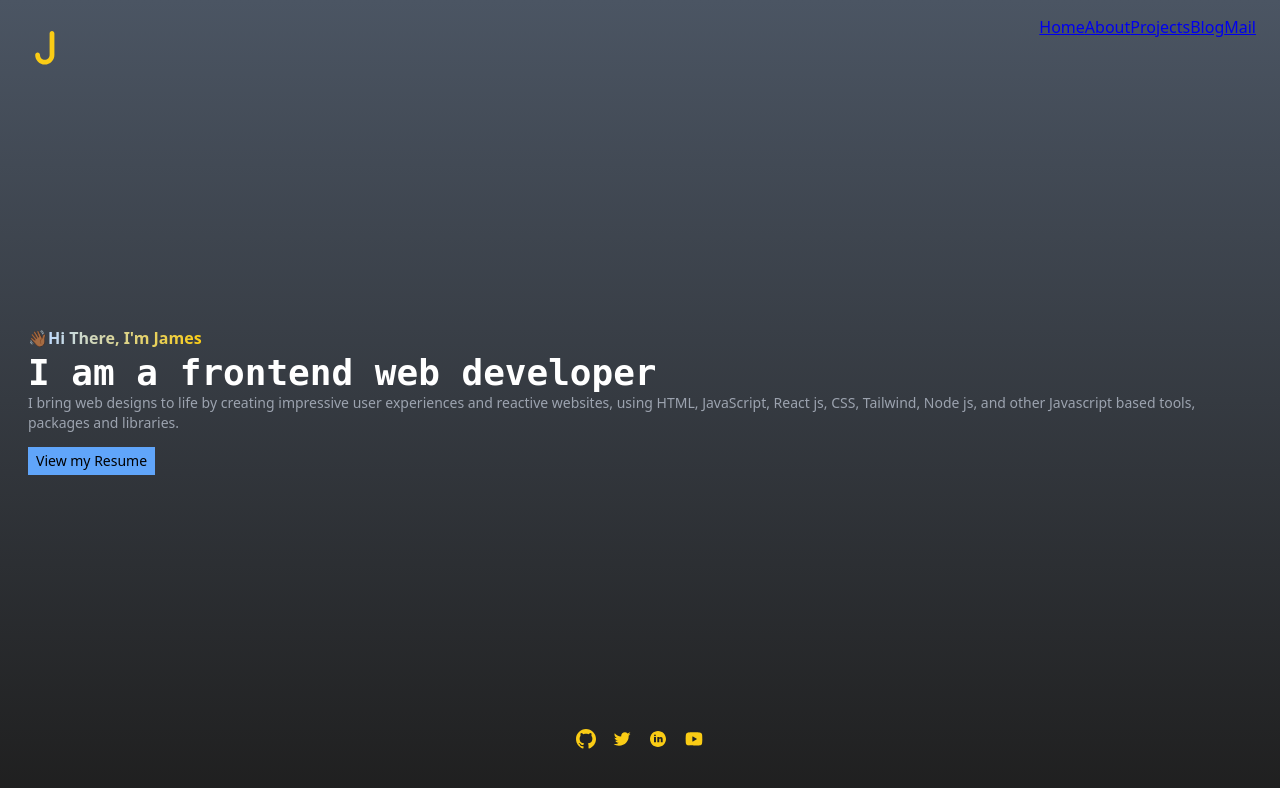
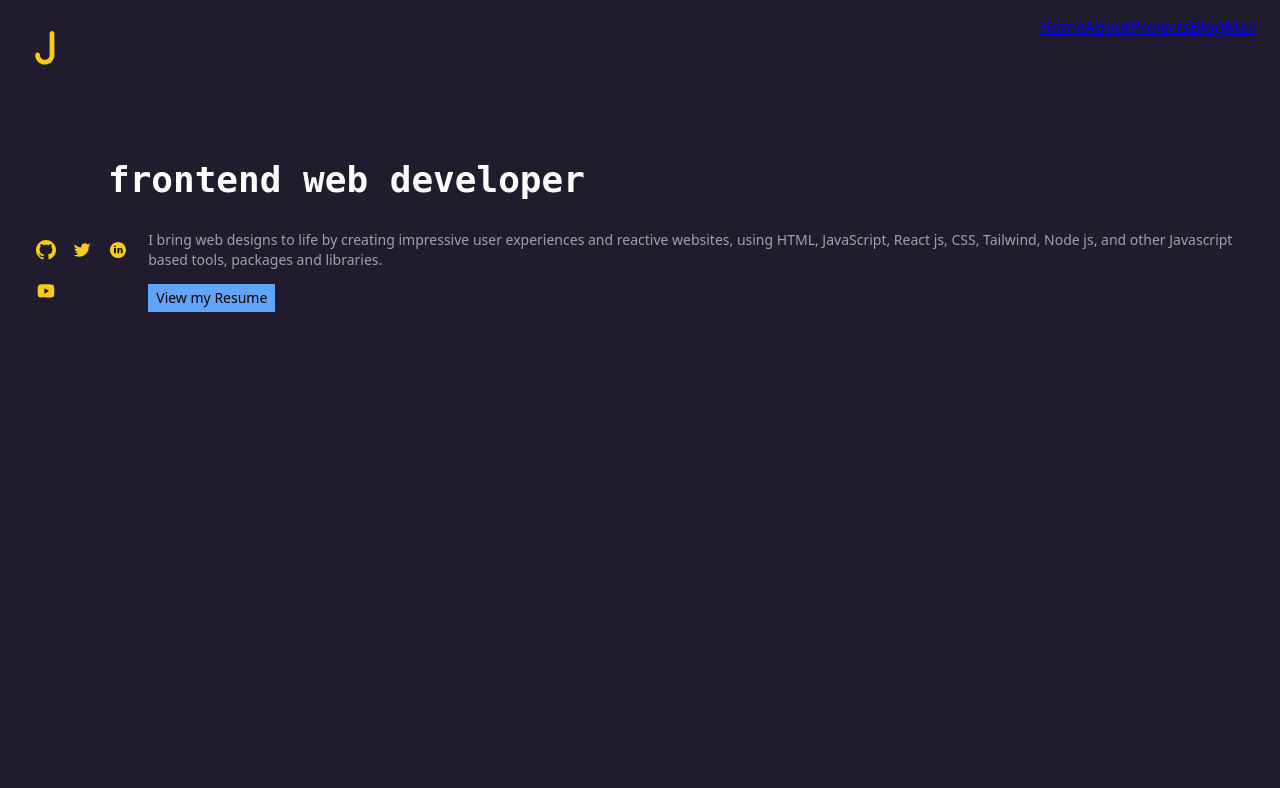
Before and after one commit to james-e-o/Profile, a Next.js app: page / in a window 1280 px wide. Shown: the top 788 px of the page. Built offline with nearby package versions, Linux system fonts and the light colour scheme; a web font is replaced by a local one.

Commit message:
office push07/24-profile

```diff
--- a/app/globals.css
+++ b/app/globals.css
@@ -19,14 +19,13 @@
 @font-face {
     font-family: "Orbitron";
     src: url("../public/fonts/Orbitron/Orbitron-VariableFont_wght.ttf");
-
 }
 
 .menu_logo {
     @apply mt-0
 }
 
-#page-footer svg {
+#svg-container svg {
     @apply mx-2 mb-3 fill-yellow-400
     w-5
 }
--- a/app/layout.jsx
+++ b/app/layout.jsx
@@ -11,7 +11,8 @@ export default function RootLayout({ children }) {
 
   return (
     <html lang="en" className="m-0 p-0">
-      <body className="z-[1] layout bg-gradient-to-b from-slate-600 to- bg-deepSlate bg-no-repeat m-0 text-white font-sans h-vh92">
+
+      <body className="z-[1] layout bg-[#201c2e] bg-no-repeat m-0 text-white font-sans h-vh92">
 
 
           {children}
--- a/app/page.jsx
+++ b/app/page.jsx
@@ -11,32 +11,37 @@ export default function Home() {
 
     const className = "text-yellow-400 fill-yellow-400 font-sans text-5xl m-0 pt-2 pl-1"
 
-    const data = <div id="container" className="relative flex flex-col justify-between bg-gradient-to-b from-gray-600 to- bg-deepSlate bg-no-repeat h-vh92 lg:h-screen ">
+    const data = <div id="container" className="relative  justify-between bg-[#201c2e] h-vh92 lg:h-screen ">
 
         <Nav logo={logo} color={className} prop={ret}/>
         <Mobile_menu/>
         <main className="m-0 py-2 px-7">
-            <div id="main_wrapper" className="opacity-100 translate-y-0 animate-land_anime2">
-                <h4 className="m-0 pb-1">
+            <div id="main_wrapper" className="opacity-100 relative translate-y-0 animate-land_anime2">
+                {/* <h4 className="m-0 pb-1">
                     <span className="w-3 h-3 p- fill-amber-800">&#128075;&#127998;</span>
                     <span className="text-gray-300 bg-clip-text text-transparent bg-gradient-to-r from-blue-200 to-yellow-400 ">Hi There, I'm James</span>
-                </h4>
-                <h2 className="m-0 p-0 text-4xl font-Orbitron font-semibold">I am a frontend web developer</h2>
-                <p id="info" className="text-gray-400 text-sm m-0 p-0">I bring web designs to life by creating impressive user experiences and reactive websites, using HTML, JavaScript, React js, CSS, Tailwind, Node js, and other Javascript based tools, packages and libraries. </p>
-                <p id="CTA"
-                className="px-2 py-1 bg-blue-400 inline-block text-black text-sm font-thin">
-                {/* <span className="text-2xl m-0 p-0 border-spacing-0 border-0 text-pink-400"> →</span>  */}
-                View my Resume</p>
+                </h4> */}
+                <h2 className=" ml-20 mt-14 text-4xl font-Orbitron font-semibold">frontend web developer</h2>
+
+            </div>
+            <div id='lower-main' className="flex">
+                <div id='svg-container' className="py-2 animate-blink_anime">
+                    <Link href="http://www.github.com/james-e-o"><svg xmlns="http://www.w3.org/2000/svg" width="24" height="24" viewBox="0 0 24 24"><path d="M12 0c-6.626 0-12 5.373-12 12 0 5.302 3.438 9.8 8.207 11.387.599.111.793-.261.793-.577v-2.234c-3.338.726-4.033-1.416-4.033-1.416-.546-1.387-1.333-1.756-1.333-1.756-1.089-.745.083-.729.083-.729 1.205.084 1.839 1.237 1.839 1.237 1.07 1.834 2.807 1.304 3.492.997.107-.775.418-1.305.762-1.604-2.665-.305-5.467-1.334-5.467-5.931 0-1.311.469-2.381 1.236-3.221-.124-.303-.535-1.524.117-3.176 0 0 1.008-.322 3.301 1.23.957-.266 1.983-.399 3.003-.404 1.02.005 2.047.138 3.006.404 2.291-1.552 3.297-1.23 3.297-1.23.653 1.653.242 2.874.118 3.176.77.84 1.235 1.911 1.235 3.221 0 4.609-2.807 5.624-5.479 5.921.43.372.823 1.102.823 2.222v3.293c0 .319.192.694.801.576 4.765-1.589 8.199-6.086 8.199-11.386 0-6.627-5.373-12-12-12z"/></svg></Link>
+                    <Link href="http://www.twitter.com/james__e__o"><svg name="twitter" id="twitter" xmlns="http://www.w3.org/2000/svg"  viewBox="0 0 24 24" width="24px" height="24px">    <path d="M22,3.999c-0.78,0.463-2.345,1.094-3.265,1.276c-0.027,0.007-0.049,0.016-0.075,0.023c-0.813-0.802-1.927-1.299-3.16-1.299 c-2.485,0-4.5,2.015-4.5,4.5c0,0.131-0.011,0.372,0,0.5c-3.353,0-5.905-1.756-7.735-4c-0.199,0.5-0.286,1.29-0.286,2.032 c0,1.401,1.095,2.777,2.8,3.63c-0.314,0.081-0.66,0.139-1.02,0.139c-0.581,0-1.196-0.153-1.759-0.617c0,0.017,0,0.033,0,0.051 c0,1.958,2.078,3.291,3.926,3.662c-0.375,0.221-1.131,0.243-1.5,0.243c-0.26,0-1.18-0.119-1.426-0.165 c0.514,1.605,2.368,2.507,4.135,2.539c-1.382,1.084-2.341,1.486-5.171,1.486H2C3.788,19.145,6.065,20,8.347,20 C15.777,20,20,14.337,20,8.999c0-0.086-0.002-0.266-0.005-0.447C19.995,8.534,20,8.517,20,8.499c0-0.027-0.008-0.053-0.008-0.08 c-0.003-0.136-0.006-0.263-0.009-0.329c0.79-0.57,1.475-1.281,2.017-2.091c-0.725,0.322-1.503,0.538-2.32,0.636 C20.514,6.135,21.699,4.943,22,3.999z"/></svg></Link>
+                    <svg id="linkedin" xmlns="http://www.w3.org/2000/svg"  viewBox="0 0 30 30" width="24px" height="24px">    <path d="M15,3C8.373,3,3,8.373,3,15c0,6.627,5.373,12,12,12s12-5.373,12-12C27,8.373,21.627,3,15,3z M10.496,8.403 c0.842,0,1.403,0.561,1.403,1.309c0,0.748-0.561,1.309-1.496,1.309C9.561,11.022,9,10.46,9,9.712C9,8.964,9.561,8.403,10.496,8.403z M12,20H9v-8h3V20z M22,20h-2.824v-4.372c0-1.209-0.753-1.488-1.035-1.488s-1.224,0.186-1.224,1.488c0,0.186,0,4.372,0,4.372H14v-8 h2.918v1.116C17.294,12.465,18.047,12,19.459,12C20.871,12,22,13.116,22,15.628V20z"/></svg>
+                    <svg id="youtube" xmlns="http://www.w3.org/2000/svg"  viewBox="0 0 24 24" width="24px" height="24px">    <path d="M21.582,6.186c-0.23-0.86-0.908-1.538-1.768-1.768C18.254,4,12,4,12,4S5.746,4,4.186,4.418 c-0.86,0.23-1.538,0.908-1.768,1.768C2,7.746,2,12,2,12s0,4.254,0.418,5.814c0.23,0.86,0.908,1.538,1.768,1.768 C5.746,20,12,20,12,20s6.254,0,7.814-0.418c0.861-0.23,1.538-0.908,1.768-1.768C22,16.254,22,12,22,12S22,7.746,21.582,6.186z M10,14.598V9.402c0-0.385,0.417-0.625,0.75-0.433l4.5,2.598c0.333,0.192,0.333,0.674,0,0.866l-4.5,2.598 C10.417,15.224,10,14.983,10,14.598z"/></svg>
+                </div>
+                <div id='right-low'>
+                    <p id="info" className="text-gray-400 text-sm m-0 p-0">I bring web designs to life by creating impressive user experiences and reactive websites, using HTML, JavaScript, React js, CSS, Tailwind, Node js, and other Javascript based tools, packages and libraries. </p>
+                    <p id="CTA"
+                    className="px-2 py-1 bg-blue-400 inline-block text-black text-sm font-thin">
+                    {/* <span className="text-2xl m-0 p-0 border-spacing-0 border-0 text-pink-400"> →</span>  */}
+                    View my Resume</p>
+                </div>
             </div>
         </main>
         <footer className="m-0 px-4 pb-6 flex justify-center">
-            <div id='page-footer' className="py-2 animate-blink_anime">
 
-            <Link href="http://www.github.com/james-e-o"><svg xmlns="http://www.w3.org/2000/svg" width="24" height="24" viewBox="0 0 24 24"><path d="M12 0c-6.626 0-12 5.373-12 12 0 5.302 3.438 9.8 8.207 11.387.599.111.793-.261.793-.577v-2.234c-3.338.726-4.033-1.416-4.033-1.416-.546-1.387-1.333-1.756-1.333-1.756-1.089-.745.083-.729.083-.729 1.205.084 1.839 1.237 1.839 1.237 1.07 1.834 2.807 1.304 3.492.997.107-.775.418-1.305.762-1.604-2.665-.305-5.467-1.334-5.467-5.931 0-1.311.469-2.381 1.236-3.221-.124-.303-.535-1.524.117-3.176 0 0 1.008-.322 3.301 1.23.957-.266 1.983-.399 3.003-.404 1.02.005 2.047.138 3.006.404 2.291-1.552 3.297-1.23 3.297-1.23.653 1.653.242 2.874.118 3.176.77.84 1.235 1.911 1.235 3.221 0 4.609-2.807 5.624-5.479 5.921.43.372.823 1.102.823 2.222v3.293c0 .319.192.694.801.576 4.765-1.589 8.199-6.086 8.199-11.386 0-6.627-5.373-12-12-12z"/></svg></Link>
-            <Link href="http://www.twitter.com/james__e__o"><svg name="twitter" id="twitter" xmlns="http://www.w3.org/2000/svg"  viewBox="0 0 24 24" width="24px" height="24px">    <path d="M22,3.999c-0.78,0.463-2.345,1.094-3.265,1.276c-0.027,0.007-0.049,0.016-0.075,0.023c-0.813-0.802-1.927-1.299-3.16-1.299 c-2.485,0-4.5,2.015-4.5,4.5c0,0.131-0.011,0.372,0,0.5c-3.353,0-5.905-1.756-7.735-4c-0.199,0.5-0.286,1.29-0.286,2.032 c0,1.401,1.095,2.777,2.8,3.63c-0.314,0.081-0.66,0.139-1.02,0.139c-0.581,0-1.196-0.153-1.759-0.617c0,0.017,0,0.033,0,0.051 c0,1.958,2.078,3.291,3.926,3.662c-0.375,0.221-1.131,0.243-1.5,0.243c-0.26,0-1.18-0.119-1.426-0.165 c0.514,1.605,2.368,2.507,4.135,2.539c-1.382,1.084-2.341,1.486-5.171,1.486H2C3.788,19.145,6.065,20,8.347,20 C15.777,20,20,14.337,20,8.999c0-0.086-0.002-0.266-0.005-0.447C19.995,8.534,20,8.517,20,8.499c0-0.027-0.008-0.053-0.008-0.08 c-0.003-0.136-0.006-0.263-0.009-0.329c0.79-0.57,1.475-1.281,2.017-2.091c-0.725,0.322-1.503,0.538-2.32,0.636 C20.514,6.135,21.699,4.943,22,3.999z"/></svg></Link>
-                <svg id="linkedin" xmlns="http://www.w3.org/2000/svg"  viewBox="0 0 30 30" width="24px" height="24px">    <path d="M15,3C8.373,3,3,8.373,3,15c0,6.627,5.373,12,12,12s12-5.373,12-12C27,8.373,21.627,3,15,3z M10.496,8.403 c0.842,0,1.403,0.561,1.403,1.309c0,0.748-0.561,1.309-1.496,1.309C9.561,11.022,9,10.46,9,9.712C9,8.964,9.561,8.403,10.496,8.403z M12,20H9v-8h3V20z M22,20h-2.824v-4.372c0-1.209-0.753-1.488-1.035-1.488s-1.224,0.186-1.224,1.488c0,0.186,0,4.372,0,4.372H14v-8 h2.918v1.116C17.294,12.465,18.047,12,19.459,12C20.871,12,22,13.116,22,15.628V20z"/></svg>
-                <svg id="youtube" xmlns="http://www.w3.org/2000/svg"  viewBox="0 0 24 24" width="24px" height="24px">    <path d="M21.582,6.186c-0.23-0.86-0.908-1.538-1.768-1.768C18.254,4,12,4,12,4S5.746,4,4.186,4.418 c-0.86,0.23-1.538,0.908-1.768,1.768C2,7.746,2,12,2,12s0,4.254,0.418,5.814c0.23,0.86,0.908,1.538,1.768,1.768 C5.746,20,12,20,12,20s6.254,0,7.814-0.418c0.861-0.23,1.538-0.908,1.768-1.768C22,16.254,22,12,22,12S22,7.746,21.582,6.186z M10,14.598V9.402c0-0.385,0.417-0.625,0.75-0.433l4.5,2.598c0.333,0.192,0.333,0.674,0,0.866l-4.5,2.598 C10.417,15.224,10,14.983,10,14.598z"/></svg>
-            </div>
         </footer>
     </div>
      return (
```
